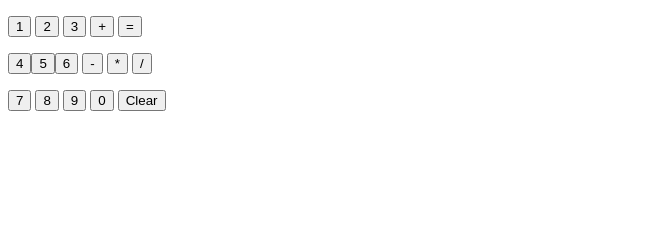
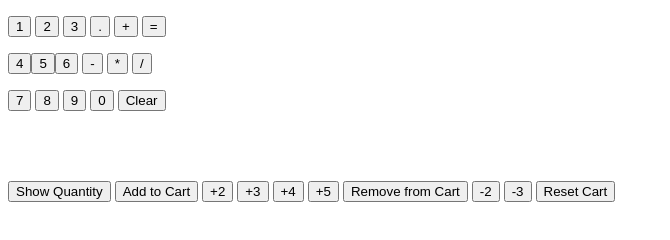
Before and after one commit to ralptorres/Javascript-Basic_Exercise-7---Functions, a plain HTML site: page index.html in a window 1280 px wide. Shown: the whole page, without its empty margins (0-670 px from the left). Drawn offline with Linux system fonts and the light colour scheme.

Commit message:
added Cart Quantity

```diff
--- a/index.html
+++ b/index.html
@@ -34,6 +34,15 @@
 "
       >
         3
+      </button>
+      <button
+        onclick="
+         number(`.`);
+
+
+"
+      >
+        .
       </button>
       <button
         onclick="
@@ -156,6 +165,109 @@
         Clear
       </button>
     </p>
+
+    <div><br /></div>
+    <div><br /></div>
+    <div><br /></div>
+    <div>
+      <button
+        onclick="
+        console.log(cartQuantity);
+
+        "
+      >
+        Show Quantity
+      </button>
+      <button
+        onclick="
+
+
+
+            updateCartQuantity(1)
+
+    "
+      >
+        Add to Cart
+      </button>
+      <button
+        onclick="
+
+            updateCartQuantity(2, 8)
+
+    "
+      >
+        +2
+      </button>
+      <button
+        onclick="
+
+        updateCartQuantity(3, 7)
+
+
+    "
+      >
+        +3
+      </button>
+
+      <button
+        onclick="
+
+        updateCartQuantity(4, 6)
+
+
+    "
+      >
+        +4
+      </button>
+      <button
+        onclick="
+        updateCartQuantity(5, 5)
+
+
+"
+      >
+        +5
+      </button>
+
+      <button
+        onclick="
+
+            removeCartQuantity (1)
+
+    "
+      >
+        Remove from Cart
+      </button>
+
+      <button
+        onclick="
+
+            removeCartQuantity (2,2)
+
+"
+      >
+        -2
+      </button>
+      <button
+        onclick="
+         removeCartQuantity (3,3)
+
+"
+      >
+        -3
+      </button>
+
+      <button
+        onclick="
+        cartQuantity = 0
+        alert('The cart was reset.');
+        console.log(cartQuantity);
+
+    "
+      >
+        Reset Cart
+      </button>
+    </div>
   </body>
   <script src="index.js"></script>
 </html>
--- a/index.js
+++ b/index.js
@@ -95,3 +95,31 @@ function number(number) {
 function result(result) {
   return (calculation = eval(calculation));
 }
+
+// CART QUANTITY
+
+let cartQuantity = 0;
+
+function updateCartQuantity(number, greaterThan) {
+  if (cartQuantity >= 10) {
+    alert("The cart is full!");
+    return;
+  } else if (cartQuantity > greaterThan) {
+    alert("You can only add maximum of 10 items");
+  } else {
+    cartQuantity += number;
+    console.log(cartQuantity);
+  }
+}
+
+function removeCartQuantity(number, lessThan) {
+  if (cartQuantity <= 0) {
+    alert("Not enough items in the cart");
+    return;
+  } else if (cartQuantity < lessThan) {
+    alert(`Only ${cartQuantity} item remaining.`);
+  } else {
+    cartQuantity -= number;
+    console.log(cartQuantity);
+  }
+}
```
